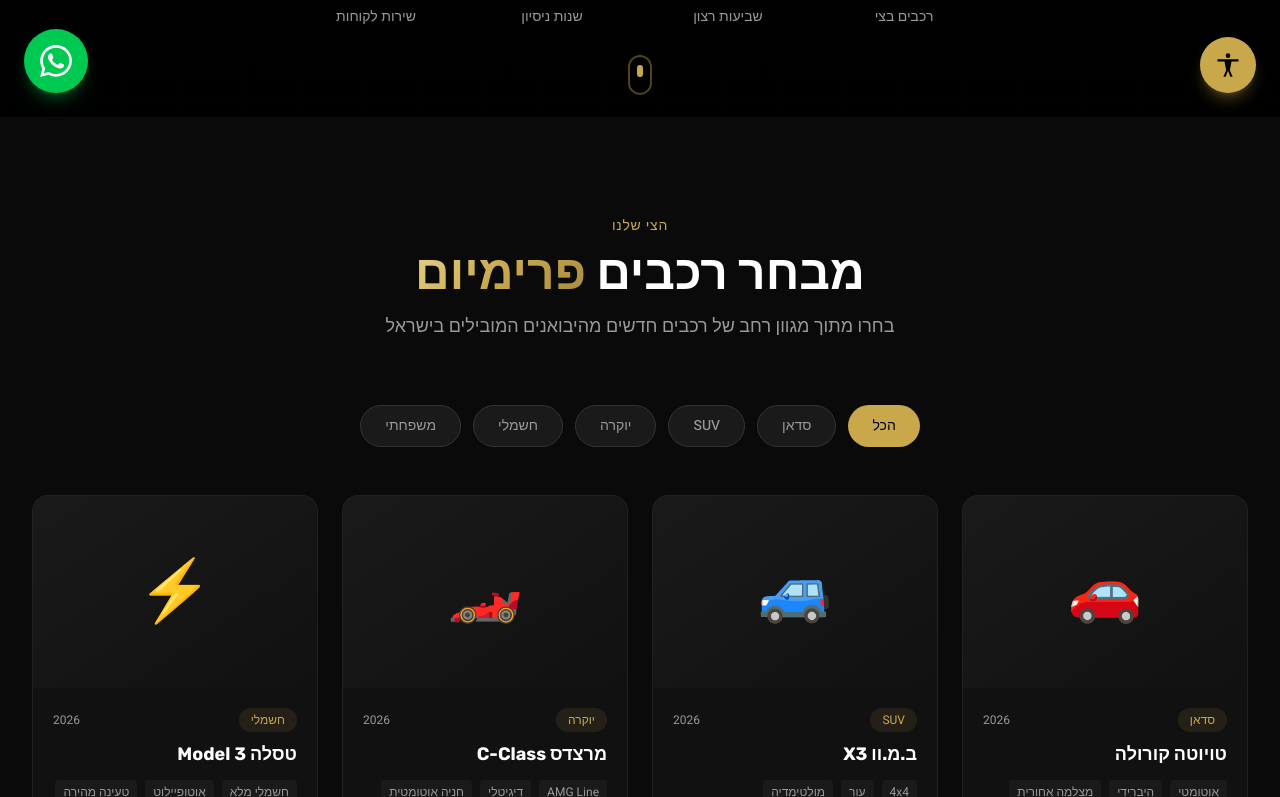
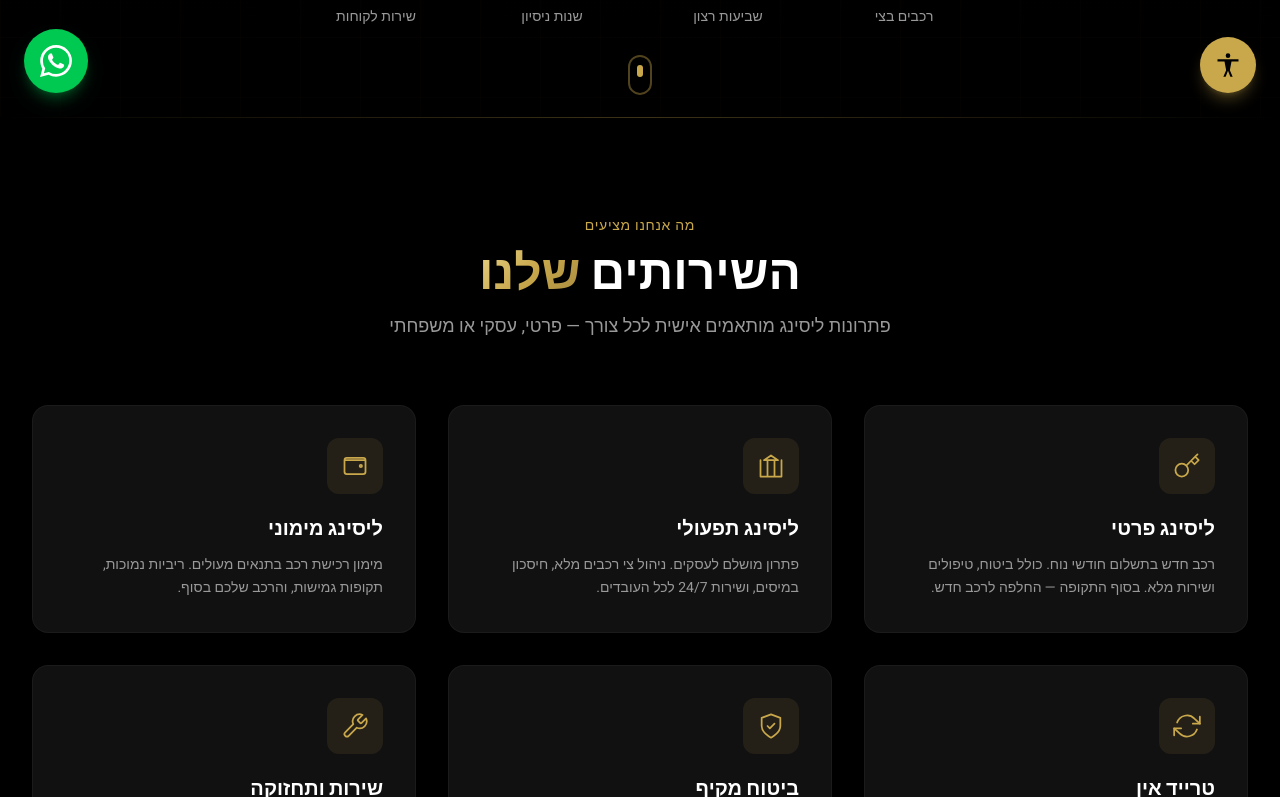
Before and after one commit to wazelease/waze-lease-cars, a Next.js app: page / in a window 1280 px wide. Shown: the part 683-1480 px from the top of the page. Built offline with nearby package versions, Linux system fonts and the light colour scheme.

Commit message:
Remove vehicles section, update hours to Sun-Thu 09-18, replace all emojis with professional gold SVG icons

```diff
--- a/src/app/page.tsx
+++ b/src/app/page.tsx
@@ -1,6 +1,6 @@
 import Navbar from "@/components/Navbar";
 import Hero from "@/components/Hero";
-import Vehicles from "@/components/Vehicles";
+
 import Services from "@/components/Services";
 import Advantages from "@/components/Advantages";
 import Calculator from "@/components/Calculator";
@@ -17,7 +17,6 @@ export default function Home() {
       <Navbar />
       <main>
         <Hero />
-        <Vehicles />
         <Services />
         <Advantages />
         <Calculator />
--- a/src/components/AccessibilityWidget.tsx
+++ b/src/components/AccessibilityWidget.tsx
@@ -192,32 +192,44 @@ export default function AccessibilityWidget() {
                 {
                   key: "highContrast" as const,
                   label: "ניגודיות גבוהה",
-                  icon: "🔲",
+                  icon: (
+                    <svg viewBox="0 0 24 24" fill="none" stroke="currentColor" strokeWidth={1.5} className="w-5 h-5"><circle cx="12" cy="12" r="10"/><path d="M12 2a10 10 0 0 1 0 20V2z" fill="currentColor"/></svg>
+                  ),
                 },
                 {
                   key: "dyslexiaFont" as const,
                   label: "גופן לדיסלקציה",
-                  icon: "🔤",
+                  icon: (
+                    <svg viewBox="0 0 24 24" fill="none" stroke="currentColor" strokeWidth={1.5} className="w-5 h-5"><path d="M4 7V4h16v3M9 20h6M12 4v16"/></svg>
+                  ),
                 },
                 {
                   key: "highlightLinks" as const,
                   label: "הדגשת קישורים",
-                  icon: "🔗",
+                  icon: (
+                    <svg viewBox="0 0 24 24" fill="none" stroke="currentColor" strokeWidth={1.5} className="w-5 h-5"><path d="M10 13a5 5 0 0 0 7.54.54l3-3a5 5 0 0 0-7.07-7.07l-1.72 1.71"/><path d="M14 11a5 5 0 0 0-7.54-.54l-3 3a5 5 0 0 0 7.07 7.07l1.71-1.71"/></svg>
+                  ),
                 },
                 {
                   key: "grayscale" as const,
                   label: "גווני אפור",
-                  icon: "⚫",
+                  icon: (
+                    <svg viewBox="0 0 24 24" fill="none" stroke="currentColor" strokeWidth={1.5} className="w-5 h-5"><circle cx="12" cy="12" r="10"/><circle cx="12" cy="12" r="4"/></svg>
+                  ),
                 },
                 {
                   key: "bigCursor" as const,
                   label: "סמן גדול",
-                  icon: "🖱️",
+                  icon: (
+                    <svg viewBox="0 0 24 24" fill="none" stroke="currentColor" strokeWidth={1.5} className="w-5 h-5"><path d="M4 4l7.07 17 2.51-7.39L21 11.07z"/></svg>
+                  ),
                 },
                 {
                   key: "textSpacing" as const,
                   label: "ריווח טקסט",
-                  icon: "↔️",
+                  icon: (
+                    <svg viewBox="0 0 24 24" fill="none" stroke="currentColor" strokeWidth={1.5} className="w-5 h-5"><path d="M21 10H3M21 6H3M21 14H3M21 18H3"/></svg>
+                  ),
                 },
               ].map((option) => (
                 <button
@@ -233,7 +245,7 @@ export default function AccessibilityWidget() {
                   role="switch"
                   aria-checked={settings[option.key]}
                 >
-                  <span className="text-lg">{option.icon}</span>
+                  <span className="text-gold">{option.icon}</span>
                   <span className="text-sm font-medium">{option.label}</span>
                   <span className="mr-auto">
                     {settings[option.key] ? (
--- a/src/components/Footer.tsx
+++ b/src/components/Footer.tsx
@@ -92,8 +92,7 @@ export default function Footer() {
                   שלחו וואטסאפ
                 </a>
               </li>
-              <li className="text-gray-mid text-sm">א׳-ה׳ 08:00-20:00</li>
-              <li className="text-gray-mid text-sm">ו׳ 08:00-14:00</li>
+              <li className="text-gray-mid text-sm">א׳-ה׳ 09:00-18:00</li>
             </ul>
           </div>
         </div>
--- a/src/components/Hero.tsx
+++ b/src/components/Hero.tsx
@@ -65,10 +65,10 @@ export default function Hero() {
           className="flex flex-col sm:flex-row gap-4 justify-center items-center"
         >
           <a
-            href="#vehicles"
+            href="#services"
             className="bg-gold text-black-pure px-8 py-4 rounded-full font-bold text-lg hover:bg-gold-light transition-all duration-300 hover:shadow-lg hover:shadow-gold/20 w-full sm:w-auto text-center"
           >
-            צפו במבחר הרכבים
+            גלו את השירותים שלנו
           </a>
           <a
             href="#calculator"
--- /dev/null
+++ b/src/components/Icons.tsx
@@ -0,0 +1,102 @@
+const iconClass = "w-7 h-7 text-gold";
+
+export function KeyIcon() {
+  return (
+    <svg viewBox="0 0 24 24" fill="none" stroke="currentColor" strokeWidth={1.5} strokeLinecap="round" strokeLinejoin="round" className={iconClass}>
+      <path d="M21 2l-2 2m-7.61 7.61a5.5 5.5 0 1 1-7.778 7.778 5.5 5.5 0 0 1 7.777-7.777zm0 0L15.5 7.5m0 0l3 3L22 7l-3-3m-3.5 3.5L19 4" />
+    </svg>
+  );
+}
+
+export function BuildingIcon() {
+  return (
+    <svg viewBox="0 0 24 24" fill="none" stroke="currentColor" strokeWidth={1.5} strokeLinecap="round" strokeLinejoin="round" className={iconClass}>
+      <path d="M3 21h18M3 7v14m6-14v14m6-14v14m6-14v14M6 7h12l-6-4z" />
+    </svg>
+  );
+}
+
+export function WalletIcon() {
+  return (
+    <svg viewBox="0 0 24 24" fill="none" stroke="currentColor" strokeWidth={1.5} strokeLinecap="round" strokeLinejoin="round" className={iconClass}>
+      <path d="M21 12V7a2 2 0 0 0-2-2H5a2 2 0 0 0-2 2v10a2 2 0 0 0 2 2h14a2 2 0 0 0 2-2v-5zm-4 1a1 1 0 1 0 0-2 1 1 0 0 0 0 2zM3 7h18" />
+    </svg>
+  );
+}
+
+export function RefreshIcon() {
+  return (
+    <svg viewBox="0 0 24 24" fill="none" stroke="currentColor" strokeWidth={1.5} strokeLinecap="round" strokeLinejoin="round" className={iconClass}>
+      <path d="M23 4v6h-6M1 20v-6h6" />
+      <path d="M3.51 9a9 9 0 0 1 14.85-3.36L23 10M1 14l4.64 4.36A9 9 0 0 0 20.49 15" />
+    </svg>
+  );
+}
+
+export function ShieldIcon() {
+  return (
+    <svg viewBox="0 0 24 24" fill="none" stroke="currentColor" strokeWidth={1.5} strokeLinecap="round" strokeLinejoin="round" className={iconClass}>
+      <path d="M12 22s8-4 8-10V5l-8-3-8 3v7c0 6 8 10 8 10z" />
+      <path d="M9 12l2 2 4-4" />
+    </svg>
+  );
+}
+
+export function WrenchIcon() {
+  return (
+    <svg viewBox="0 0 24 24" fill="none" stroke="currentColor" strokeWidth={1.5} strokeLinecap="round" strokeLinejoin="round" className={iconClass}>
+      <path d="M14.7 6.3a1 1 0 0 0 0 1.4l1.6 1.6a1 1 0 0 0 1.4 0l3.77-3.77a6 6 0 0 1-7.94 7.94l-6.91 6.91a2.12 2.12 0 0 1-3-3l6.91-6.91a6 6 0 0 1 7.94-7.94l-3.76 3.76z" />
+    </svg>
+  );
+}
+
+export function PhoneIcon() {
+  return (
+    <svg viewBox="0 0 24 24" fill="none" stroke="currentColor" strokeWidth={1.5} strokeLinecap="round" strokeLinejoin="round" className={iconClass}>
+      <path d="M22 16.92v3a2 2 0 0 1-2.18 2 19.79 19.79 0 0 1-8.63-3.07 19.5 19.5 0 0 1-6-6 19.79 19.79 0 0 1-3.07-8.67A2 2 0 0 1 4.11 2h3a2 2 0 0 1 2 1.72c.127.96.361 1.903.7 2.81a2 2 0 0 1-.45 2.11L8.09 9.91a16 16 0 0 0 6 6l1.27-1.27a2 2 0 0 1 2.11-.45c.907.339 1.85.573 2.81.7A2 2 0 0 1 22 16.92z" />
+    </svg>
+  );
+}
+
+export function ChatIcon() {
+  return (
+    <svg viewBox="0 0 24 24" fill="none" stroke="currentColor" strokeWidth={1.5} strokeLinecap="round" strokeLinejoin="round" className={iconClass}>
+      <path d="M21 15a2 2 0 0 1-2 2H7l-4 4V5a2 2 0 0 1 2-2h14a2 2 0 0 1 2 2z" />
+    </svg>
+  );
+}
+
+export function MapPinIcon() {
+  return (
+    <svg viewBox="0 0 24 24" fill="none" stroke="currentColor" strokeWidth={1.5} strokeLinecap="round" strokeLinejoin="round" className={iconClass}>
+      <path d="M21 10c0 7-9 13-9 13s-9-6-9-13a9 9 0 0 1 18 0z" />
+      <circle cx="12" cy="10" r="3" />
+    </svg>
+  );
+}
+
+export function ClockIcon() {
+  return (
+    <svg viewBox="0 0 24 24" fill="none" stroke="currentColor" strokeWidth={1.5} strokeLinecap="round" strokeLinejoin="round" className={iconClass}>
+      <circle cx="12" cy="12" r="10" />
+      <polyline points="12 6 12 12 16 14" />
+    </svg>
+  );
+}
+
+export function StarIcon() {
+  return (
+    <svg viewBox="0 0 24 24" fill="currentColor" className="w-5 h-5 text-gold">
+      <path d="M12 2l3.09 6.26L22 9.27l-5 4.87 1.18 6.88L12 17.77l-6.18 3.25L7 14.14 2 9.27l6.91-1.01L12 2z" />
+    </svg>
+  );
+}
+
+export function NavigationIcon() {
+  return (
+    <svg viewBox="0 0 24 24" fill="none" stroke="currentColor" strokeWidth={1.5} strokeLinecap="round" strokeLinejoin="round" className="w-5 h-5">
+      <path d="M21 10c0 7-9 13-9 13s-9-6-9-13a9 9 0 0 1 18 0z" />
+      <circle cx="12" cy="10" r="3" />
+    </svg>
+  );
+}
--- a/src/components/Navbar.tsx
+++ b/src/components/Navbar.tsx
@@ -5,7 +5,7 @@ import { motion, AnimatePresence } from "framer-motion";
 
 const navLinks = [
   { label: "ראשי", href: "#hero" },
-  { label: "רכבים", href: "#vehicles" },
+
   { label: "שירותים", href: "#services" },
   { label: "יתרונות", href: "#advantages" },
   { label: "חישוב ליסינג", href: "#calculator" },
--- a/src/components/Services.tsx
+++ b/src/components/Services.tsx
@@ -1,40 +1,42 @@
 "use client";
 
 import { motion } from "framer-motion";
+import { KeyIcon, BuildingIcon, WalletIcon, RefreshIcon, ShieldIcon, WrenchIcon } from "./Icons";
+import { ReactNode } from "react";
 
-const services = [
+const services: { icon: ReactNode; title: string; description: string }[] = [
   {
-    icon: "🔑",
+    icon: <KeyIcon />,
     title: "ליסינג פרטי",
     description:
       "רכב חדש בתשלום חודשי נוח. כולל ביטוח, טיפולים ושירות מלא. בסוף התקופה — החלפה לרכב חדש.",
   },
   {
-    icon: "🏢",
+    icon: <BuildingIcon />,
     title: "ליסינג תפעולי",
     description:
       "פתרון מושלם לעסקים. ניהול צי רכבים מלא, חיסכון במיסים, ושירות 24/7 לכל העובדים.",
   },
   {
-    icon: "💰",
+    icon: <WalletIcon />,
     title: "ליסינג מימוני",
     description:
       "מימון רכישת רכב בתנאים מעולים. ריביות נמוכות, תקופות גמישות, והרכב שלכם בסוף.",
   },
   {
-    icon: "🔄",
+    icon: <RefreshIcon />,
     title: "טרייד אין",
     description:
       "יש לכם רכב קיים? נקנה אותו במחיר הוגן ונקזז מהעסקה. תהליך מהיר ושקוף.",
   },
   {
-    icon: "🛡️",
+    icon: <ShieldIcon />,
     title: "ביטוח מקיף",
     description:
       "חבילות ביטוח מקיף בתנאים בלעדיים. מחירים שלא תמצאו לבד, כולל ביטוח צד ג׳ מורחב.",
   },
   {
-    icon: "🔧",
+    icon: <WrenchIcon />,
     title: "שירות ותחזוקה",
     description:
       "טיפולים שוטפים, תיקונים, רכב חלופי ושירותי דרך. הכל כלול — אתם רק נוהגים.",
@@ -77,7 +79,9 @@ export default function Services() {
               whileHover={{ y: -5 }}
               className="bg-black-card border border-gray-dark/30 rounded-2xl p-8 hover:border-gold/30 transition-all duration-300 group"
             >
-              <div className="text-4xl mb-5">{service.icon}</div>
+              <div className="w-14 h-14 rounded-xl bg-gold/10 flex items-center justify-center mb-5 group-hover:bg-gold/20 transition-colors">
+                {service.icon}
+              </div>
               <h3 className="font-rubik font-bold text-xl mb-3 group-hover:text-gold transition-colors">
                 {service.title}
               </h3>
--- a/src/components/Testimonials.tsx
+++ b/src/components/Testimonials.tsx
@@ -1,6 +1,7 @@
 "use client";
 
 import { motion } from "framer-motion";
+import { StarIcon } from "./Icons";
 
 const testimonials = [
   {
@@ -66,9 +67,7 @@ export default function Testimonials() {
               {/* Stars */}
               <div className="flex gap-1 mb-4">
                 {Array.from({ length: t.rating }).map((_, i) => (
-                  <span key={i} className="text-gold text-lg">
-                    ★
-                  </span>
+                  <StarIcon key={i} />
                 ))}
               </div>
 
```
Also changed, not shown: src/components/Contact.tsx (+6 -5 lines), src/components/MapSection.tsx (+4 -9 lines).
